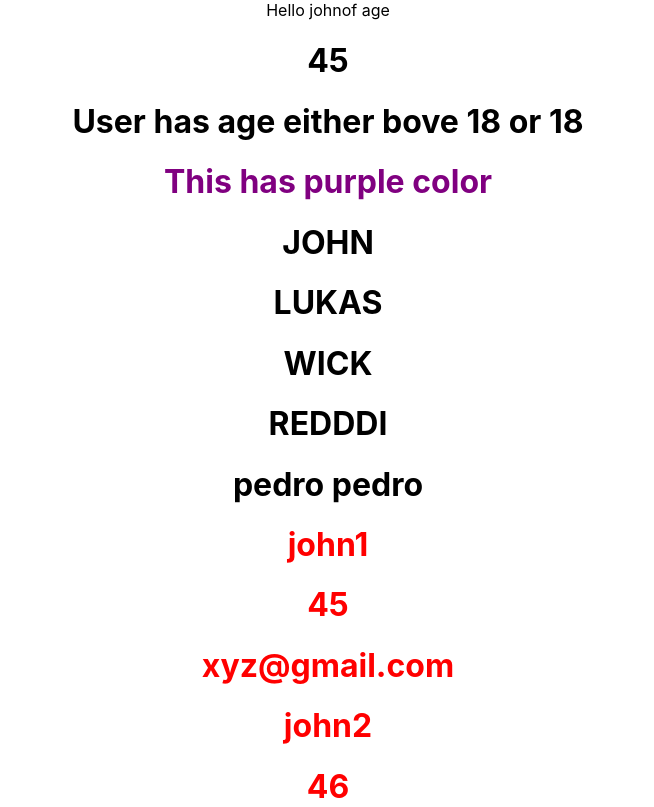
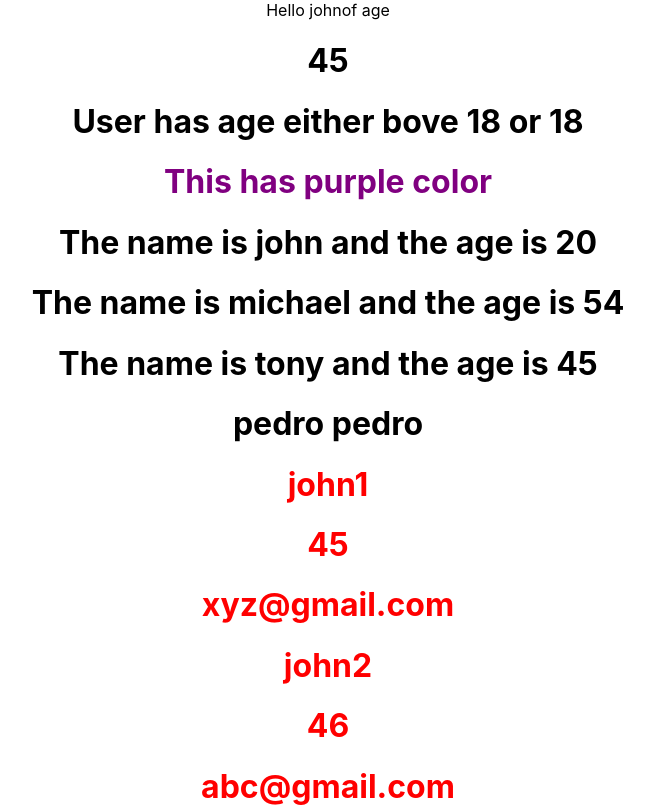
Before and after one commit to zerry101/react, a React (Create React App) app: page / in a window 1280 px wide. Shown: the top 807 px of the page, without its empty margins (312-966 px from the left). Built offline with nearby package versions, Linux system fonts and the light colour scheme.

Commit message:
added props concept

```diff
--- a/src/App.js
+++ b/src/App.js
@@ -1,4 +1,5 @@
 import styles from './App.module.css';
+import { User } from './User';
 
 function App() {
   const name = "john";
@@ -6,15 +7,24 @@ function App() {
 
   const userAge = 18;
   const isGreen = false;
-  const names = ["JOHN", "LUKAS", "WICK", "REDDDI"];
+  const names = [{ name: "john", age: 20 },
+  { name: "michael", age: 54 },
+  { name: "tony", age: 45 }
+  ];
+
+
+
   return (
     <div className={styles.App}>
       Hello {name}of age {age}
       {userAge >= 18 ? <h1>User has age either bove 18 or 18</h1> : <h1>User has underage</h1>}
       <h1 style={{ color: isGreen ? "green" : "purple" }}>This has purple color</h1>
-      {names.map((data,key)=>{
-        return <h1 key={key}>{data}</h1>;
-})}
+      {names.map((data,key) => {
+        return <User  name={data.name}  age={data.age} />
+      })}
+
+
+
       <div>
         <GetNameComponent />
       </div>
--- /dev/null
+++ b/src/User.js
@@ -0,0 +1,5 @@
+export     const User=(props)=>{
+    return (
+      <h1 >The name is {props.name} and the age is {props.age}</h1>
+    )
+  }
```
